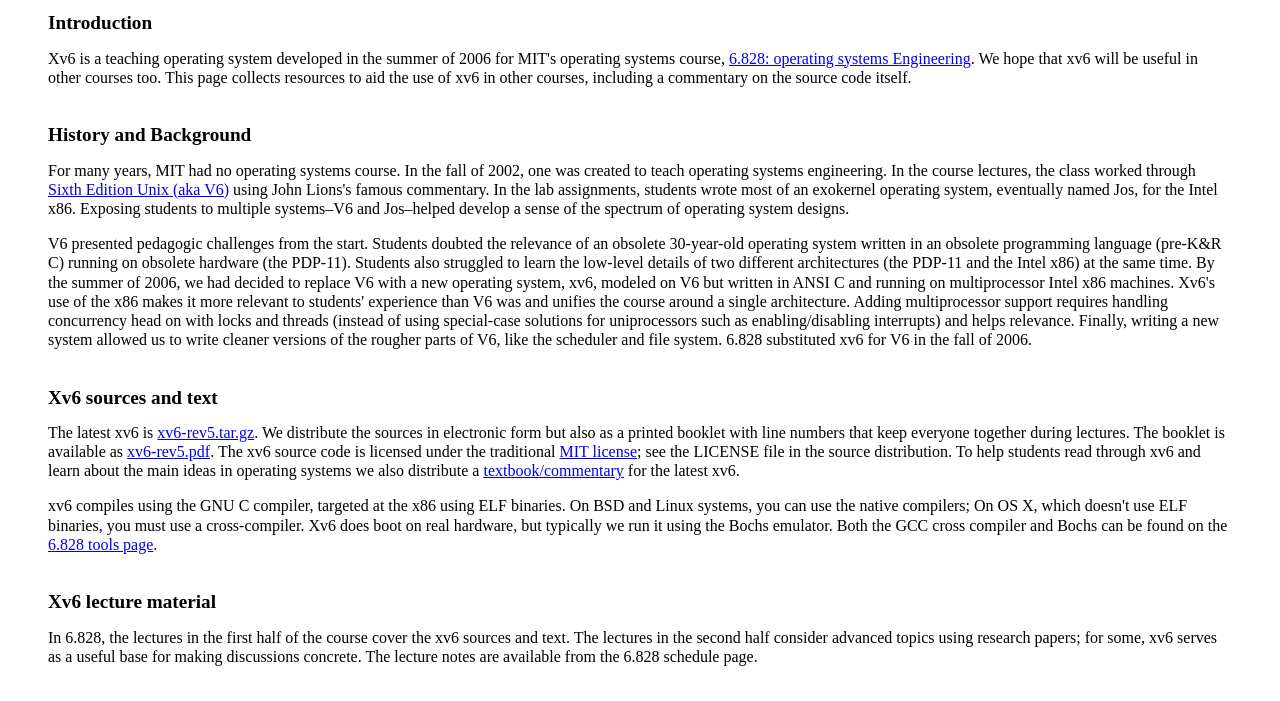
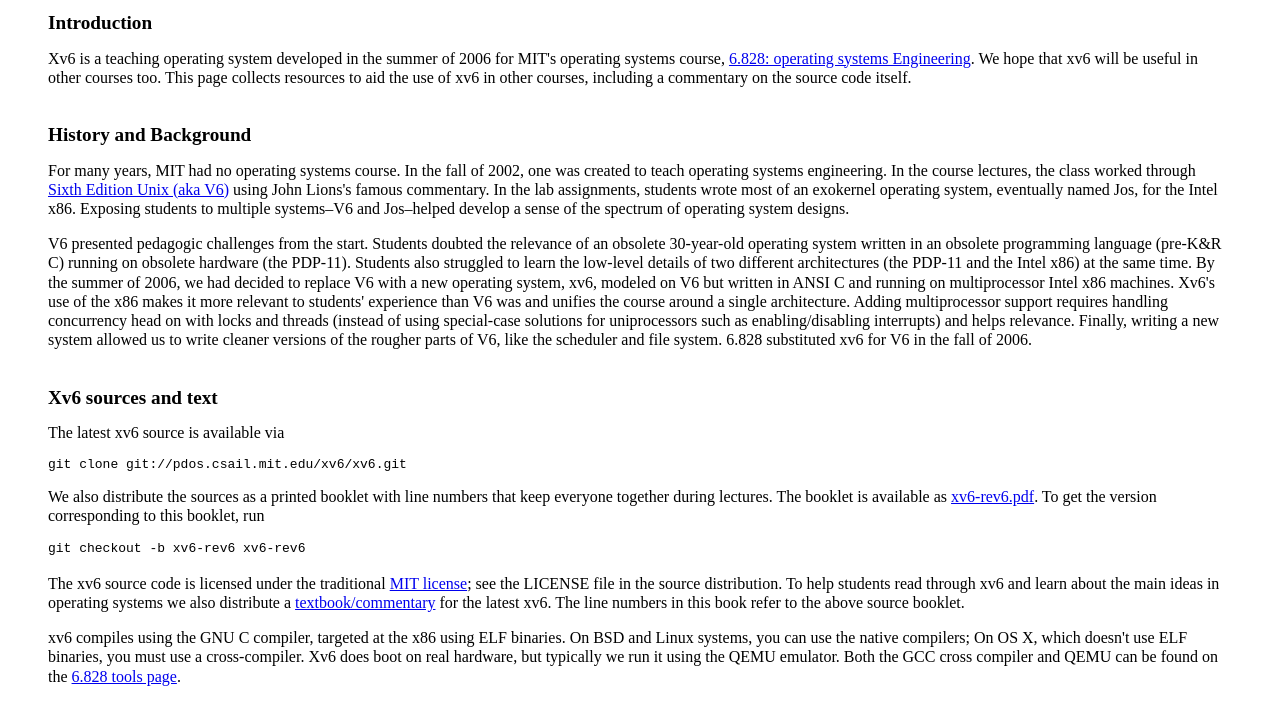
Before and after one commit to nderousseaux/tps-conception-os, a plain HTML site: page web/index.html in a window 1280 px wide. Shown: the part 89-790 px from the top of the page. Drawn offline with Linux system fonts and the light colour scheme.

Commit message:
Make web page refer to git releases

```diff
--- a/web/index.html
+++ b/web/index.html
@@ -77,14 +77,21 @@ of the rougher parts of V6, like the scheduler and file system.
 
 <h2>Xv6 sources and text</h2>
 
-The latest xv6 is <a href="xv6-rev5.tar.gz">xv6-rev5.tar.gz</a>.  We distribute
-the sources in electronic form but also as a printed booklet with line numbers
+The latest xv6 source is available via
+<pre>git clone git://pdos.csail.mit.edu/xv6/xv6.git</pre>
+We also distribute the sources as a printed booklet with line numbers
 that keep everyone together during lectures.  The booklet is available as <a
- href="xv6-rev5.pdf">xv6-rev5.pdf</a>.  The xv6 source code is licensed under
+ href="xv6-rev6.pdf">xv6-rev6.pdf</a>.  To get the version
+corresponding to this booklet, run
+<pre>git checkout -b xv6-rev6 xv6-rev6</pre>
+
+<p>
+The xv6 source code is licensed under
 the traditional <a href="http://www.opensource.org/licenses/mit-license.php">MIT
 license</a>; see the LICENSE file in the source distribution.  To help students
 read through xv6 and learn about the main ideas in operating systems we also
 distribute a <a href="book-rev6.pdf">textbook/commentary</a> for the latest xv6.
+The line numbers in this book refer to the above source booklet.
 
 <p>
 xv6 compiles using the GNU C compiler,
@@ -93,9 +100,9 @@ On BSD and Linux systems, you can use the native compilers;
 On OS X, which doesn't use ELF binaries,
 you must use a cross-compiler.
 Xv6 does boot on real hardware, but typically
-we run it using the Bochs emulator.
-Both the GCC cross compiler and Bochs
-can be found on the <a href="../2010/tools.html">6.828 tools page</a>.
+we run it using the QEMU emulator.
+Both the GCC cross compiler and QEMU
+can be found on the <a href="../2011/tools.html">6.828 tools page</a>.
 
 <h2>Xv6 lecture material</h2>
 
```
